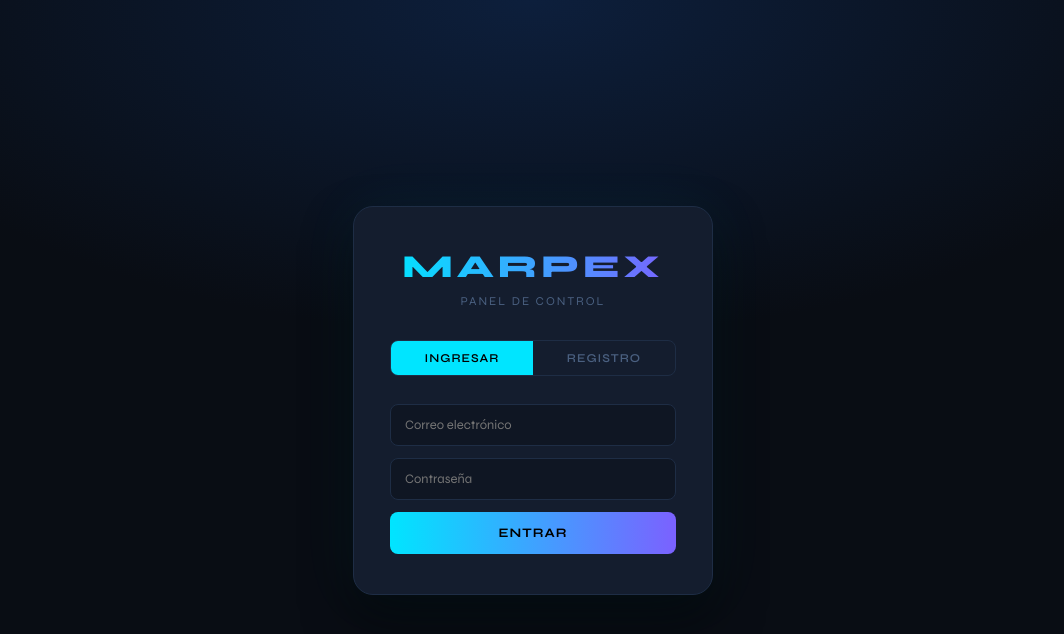
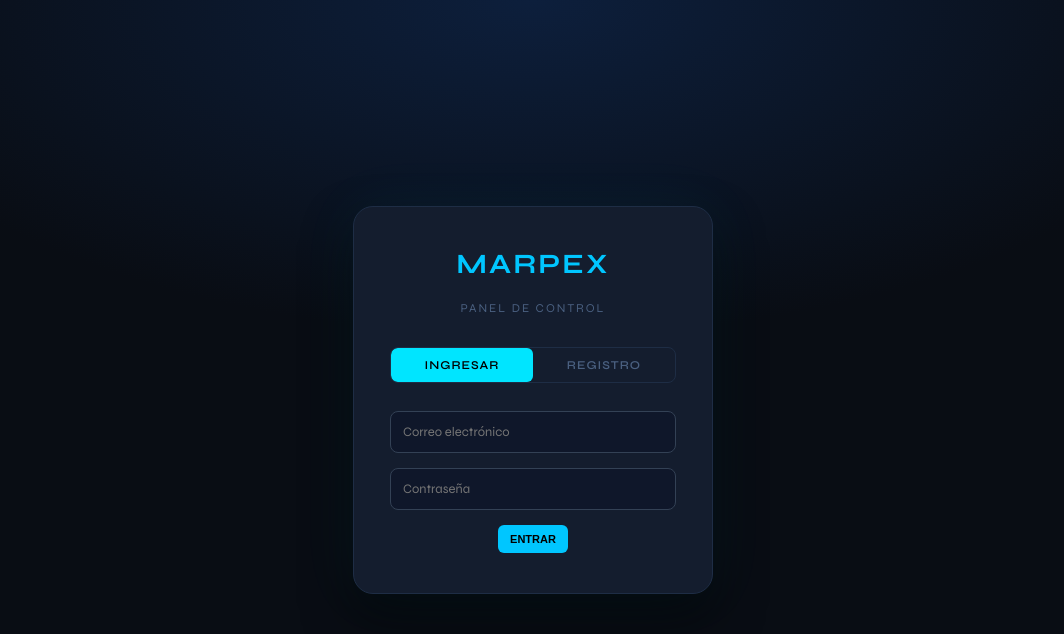
Before and after one commit to SerGioAMM/MARPEX, a React (Vite) app: page / in a window 1280 px wide. Shown: the top 634 px of the page, without its empty margins (107-1171 px from the left). Built offline with nearby package versions, Linux system fonts and the light colour scheme; no server answers.

Commit message:
:lipstick: Styles updates

```diff
--- a/src/components/AccountsPanel.tsx
+++ b/src/components/AccountsPanel.tsx
@@ -4,7 +4,7 @@ import { supabase } from "../actions/supabaseClient";
 import type { Profile } from "../interfaces/tableProfile";
 import type { Platform } from "../interfaces/tablePlatform";
 import type { Status } from "../interfaces/tableStatus";
-import "../index.css";
+import "../style.css";
 
 // ─── Accounts Panel ──────────────────────────────────────────────────────────
 export function AccountsPanel({ platform, statuses, onBack }: { platform: Platform; statuses: Status[]; onBack: () => void }) {
--- a/src/components/AuthScreen.tsx
+++ b/src/components/AuthScreen.tsx
@@ -1,6 +1,6 @@
 import { useState } from "react";
 import { supabase } from "../actions/supabaseClient";
-import "../index.css";
+import "../style.css";
 
 
 export function AuthScreen() {
@@ -38,7 +38,7 @@ export function AuthScreen() {
   return (
     <div className="login-wrap">
       <div className="login-card">
-        <div className="login-logo">MARPEX</div>
+        <h1>MARPEX</h1>
         <div className="login-sub">Panel de Control</div>
         <div className="login-tabs">
           <button
@@ -80,7 +80,7 @@ export function AuthScreen() {
           }
         />
         <button
-          className="btn-primary"
+          className="btn-main"
           onClick={tab === "login" ? handleLogin : handleRegister}
           disabled={loading}
         >
--- /dev/null
+++ b/src/style.css
@@ -0,0 +1,224 @@
+:root {
+  --bg-color: #0f172a;
+  --card-bg: #1e293b;
+  --primary: #00c6ff;
+  --success: #10b981;
+  --danger: #ef4444;
+  --text: #f1f5f9;
+}
+body {
+  font-family: "Segoe UI", sans-serif;
+  background: var(--bg-color);
+  color: var(--text);
+  margin: 0;
+  padding: 0;
+  font-size: 13px;
+}
+.hidden {
+  display: none !important;
+}
+
+/* LOGIN */
+#pantallaLogin {
+  height: 100vh;
+  display: flex;
+  align-items: center;
+  justify-content: center;
+  background: radial-gradient(circle, #1e293b 0%, #0f172a 100%);
+}
+.login-card {
+  background: var(--card-bg);
+  padding: 30px;
+  border-radius: 15px;
+  width: 300px;
+  text-align: center;
+  border: 1px solid #334155;
+}
+.login-card h1 {
+  color: var(--primary);
+  margin-bottom: 20px;
+  font-size: 28px;
+  letter-spacing: 2px;
+}
+.login-card input {
+  width: 100%;
+  padding: 12px;
+  margin-bottom: 15px;
+  border-radius: 8px;
+  border: 1px solid #334155;
+  background: #0f172a;
+  color: white;
+  box-sizing: border-box;
+}
+
+/* APP */
+.container {
+  max-width: 950px;
+  margin: 0 auto;
+  padding: 15px;
+}
+header {
+  display: flex;
+  justify-content: space-between;
+  align-items: center;
+  margin-bottom: 20px;
+  border-bottom: 1px solid #334155;
+  padding-bottom: 10px;
+}
+nav {
+  display: flex;
+  gap: 10px;
+  margin-bottom: 20px;
+  justify-content: center;
+}
+button {
+  cursor: pointer;
+  border-radius: 6px;
+  border: none;
+  font-weight: 600;
+  font-size: 11px;
+  padding: 8px 12px;
+  transition: 0.2s;
+}
+.btn-nav {
+  background: #334155;
+  color: white;
+}
+.btn-nav.active {
+  background: var(--primary);
+  color: #000;
+}
+.btn-main {
+  background: var(--primary);
+  color: #000;
+}
+.btn-ws {
+  background: #25d366;
+  color: white;
+  padding: 6px 10px;
+  border-radius: 4px;
+  text-decoration: none;
+  display: inline-flex;
+  align-items: center;
+  font-weight: bold;
+}
+.btn-danger {
+  background: var(--danger);
+  color: white;
+}
+
+.search-bar {
+  width: 100%;
+  padding: 10px;
+  margin-bottom: 15px;
+  background: #0f172a;
+  border: 1px solid var(--primary);
+  border-radius: 8px;
+  color: var(--primary);
+  outline: none;
+  box-sizing: border-box;
+}
+
+.grid-servicios {
+  display: grid;
+  grid-template-columns: repeat(auto-fit, minmax(110px, 1fr));
+  gap: 12px;
+}
+.btn-servicio {
+  display: flex;
+  flex-direction: column;
+  align-items: center;
+  background: var(--card-bg);
+  color: white;
+  padding: 15px;
+  border: 1px solid #334155;
+  position: relative;
+  width: 100%;
+  box-sizing: border-box;
+}
+.btn-servicio img {
+  width: 30px;
+  height: 30px;
+  margin-bottom: 5px;
+  pointer-events: none;
+}
+.badge-count {
+  position: absolute;
+  top: -5px;
+  right: -5px;
+  background: var(--primary);
+  color: #000;
+  width: 22px;
+  height: 22px;
+  border-radius: 50%;
+  display: flex;
+  align-items: center;
+  justify-content: center;
+  font-size: 10px;
+  font-weight: bold;
+  border: 2px solid var(--bg-color);
+}
+
+.tabs-clientes {
+  display: flex;
+  gap: 5px;
+  margin-bottom: 15px;
+}
+.tab-btn {
+  flex: 1;
+  background: #334155;
+  color: white;
+  padding: 10px;
+  border-radius: 4px;
+}
+.tab-btn.active {
+  background: var(--primary);
+  color: #000;
+}
+table {
+  width: 100%;
+  border-collapse: collapse;
+  margin-top: 5px;
+}
+td,
+th {
+  padding: 10px;
+  border-bottom: 1px solid #334155;
+  text-align: left;
+}
+
+.cuenta-card {
+  background: var(--card-bg);
+  border-radius: 10px;
+  padding: 15px;
+  margin-bottom: 25px;
+  border: 1px solid #334155;
+  position: relative;
+}
+.num-cuenta {
+  position: absolute;
+  left: 10px;
+  top: -12px;
+  background: var(--primary);
+  color: #000;
+  padding: 2px 10px;
+  border-radius: 4px;
+  font-weight: bold;
+}
+.perfil-row {
+  display: grid;
+  grid-template-columns: 80px 1fr 90px 30px;
+  gap: 5px;
+  align-items: center;
+  background: #0f172a;
+  padding: 6px 10px;
+  border-radius: 4px;
+  margin-top: 5px;
+}
+.btn-mini-danger {
+  background: var(--danger);
+  color: white;
+  padding: 2px 8px;
+  border-radius: 3px;
+  font-size: 12px;
+}
```
